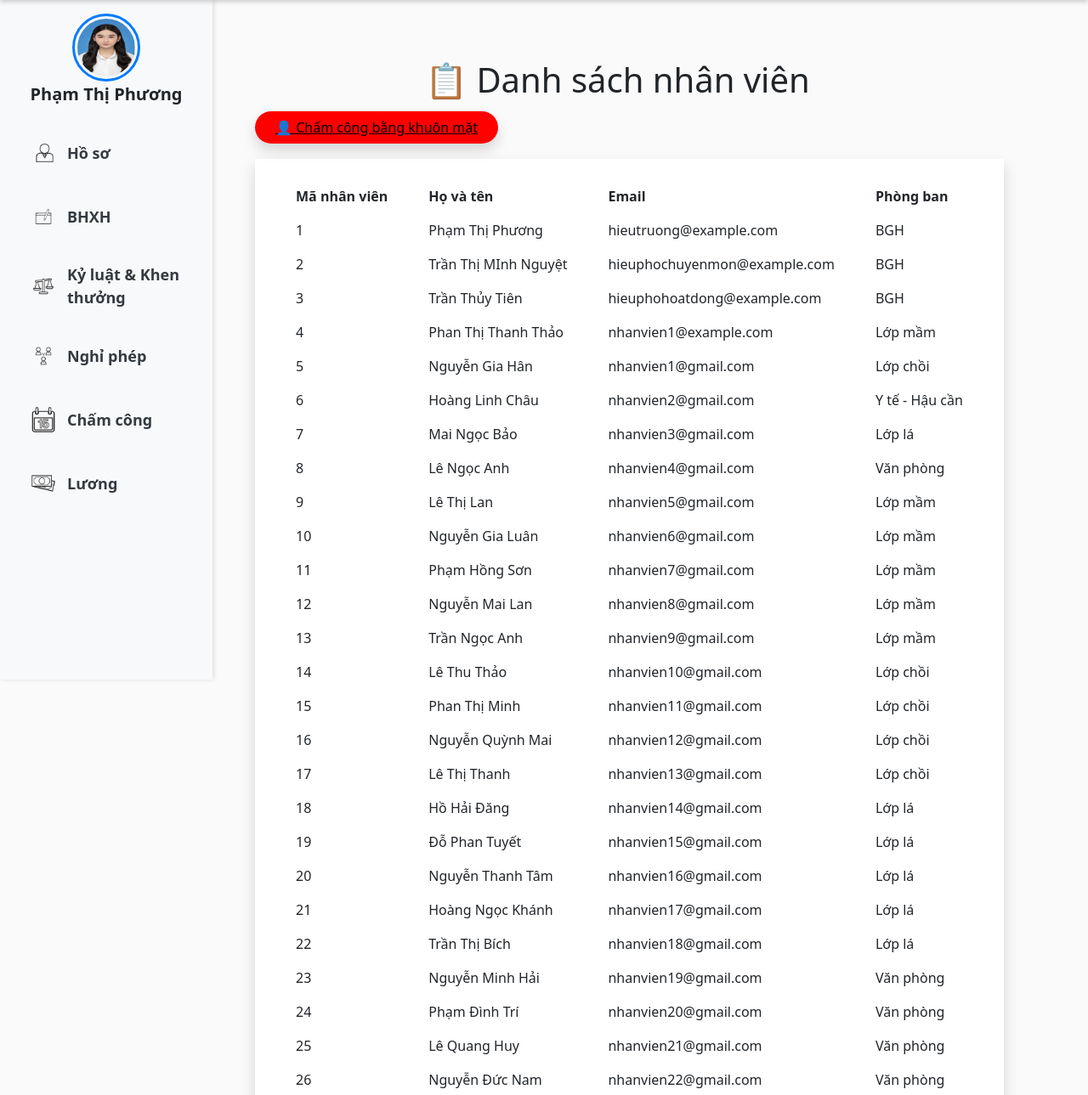
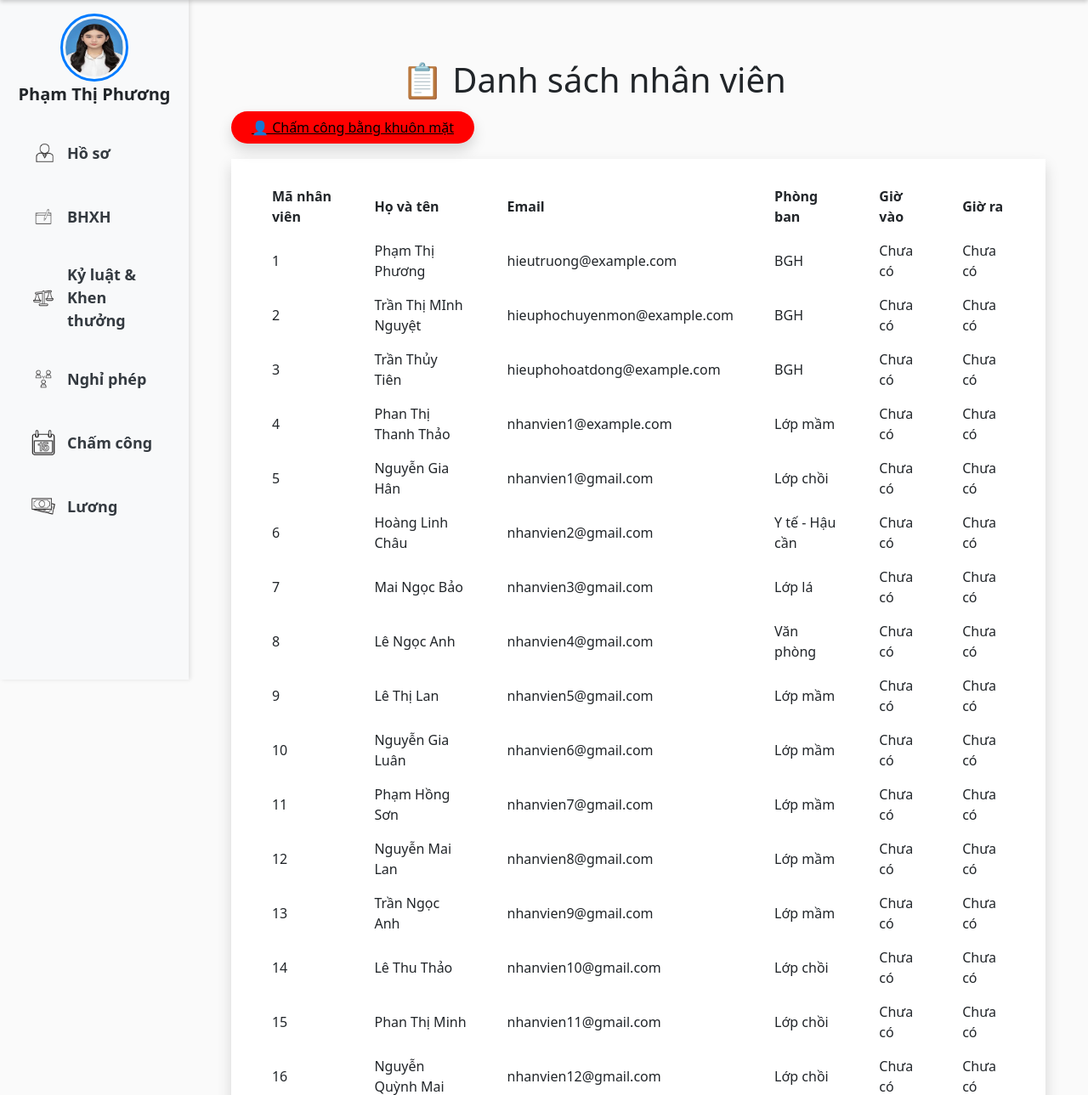
Before and after one commit to PhuongPham874/QLMN, a Django app: page /chamcong/ in a window 1280 px wide. Shown: the part 76-1365 px from the top of the page at 85% size. Run offline with Django 4.2, Linux system fonts and the light colour scheme; a user stored in the database is signed in; data comes from the database, SQL or seed files in the repository; both versions use the stored data as it was after the commit.

Commit message:
7/5/2025

```diff
--- a/QLMN/settings.py
+++ b/QLMN/settings.py
@@ -109,11 +109,11 @@
 
 LANGUAGE_CODE = 'en-us'
 
-TIME_ZONE = 'UTC'
+TIME_ZONE = 'Asia/Ho_Chi_Minh'
 
 USE_I18N = True
 
-USE_TZ = True
+USE_TZ = False
 
 
 # Static files (CSS, JavaScript, Images)
@@ -131,3 +131,5 @@
 # https://docs.djangoproject.com/en/4.2/ref/settings/#default-auto-field
 
 DEFAULT_AUTO_FIELD = 'django.db.models.BigAutoField'
+
+LOGIN_URL = '/login/'
--- a/chamcong/views.py
+++ b/chamcong/views.py
@@ -1,16 +1,34 @@
 from django.shortcuts import render, get_object_or_404
 from django.contrib.auth.decorators import login_required
 from HOME.models import NhanVien, ChamCong
+from django.utils import timezone
+import time
 
 @login_required
 def cham_cong_view(request):
     if request.user.is_superuser:
-        # Nếu là superuser, lấy danh sách tất cả nhân viên
+        nhan_viens = NhanVien.objects.all().order_by('id')
         nhan_vien = get_object_or_404(NhanVien, user=request.user)
-        nhan_viens = NhanVien.objects.all().order_by('id')  # Sắp xếp theo 'id' hoặc trường khác
+        now = timezone.now()
+
+        # Tạo danh sách chứa thông tin chấm công của từng nhân viên
+        nhan_viens_data = []
+        for nv in nhan_viens:
+            cham_cong = ChamCong.objects.filter(
+                nhan_vien=nv,
+                ngay=now.day,
+                thang=now.month,
+                nam=now.year
+            ).first()
+
+            nhan_viens_data.append({
+                'nhan_vien': nv,
+                'gio_vao': cham_cong.gio_vao if cham_cong else None,
+                'gio_ra': cham_cong.gio_ra if cham_cong else None,
+            })
+
         return render(request, 'ChamCong/danh_sach_nhan_vien.html', {
-            'is_super': True,
-            'nhan_viens': nhan_viens,
+            'nhan_viens_data': nhan_viens_data,
             'nhan_vien': nhan_vien
         })
 
@@ -142,7 +160,7 @@
     if recognized and nhan_vien_id:
         try:
             nhan_vien = NhanVien.objects.get(id=nhan_vien_id)
-            now = timezone.localtime(timezone.now())
+            now = timezone.now()
 
             ngay = now.day
             thang = now.month
--- a/luong/views.py
+++ b/luong/views.py
@@ -99,7 +99,7 @@
 @login_required
 def xem_bang_luong_cua_toi(request):
     try:
-        nhan_vien = request.user.nhanvien
+        nhan_vien = get_object_or_404(NhanVien, user=request.user)
     except NhanVien.DoesNotExist:
         return render(request, 'error.html', {'message': 'Không tìm thấy nhân viên liên kết với tài khoản này.'})
 
--- a/templates/ChamCong/danh_sach_nhan_vien.html
+++ b/templates/ChamCong/danh_sach_nhan_vien.html
@@ -34,19 +34,35 @@
                     <th class="py-2 px-4">Họ và tên</th>
                     <th class="py-2 px-4">Email</th>
                     <th class="py-2 px-4">Phòng ban</th>
+                    <th class="py-2 px-4">Giờ vào</th>
+                    <th class="py-2 px-4">Giờ ra</th>
                 </tr>
             </thead>
             <tbody>
-                {% for nv in nhan_viens %}
+                {% for item in nhan_viens_data %}
                 <tr class="border-t hover:bg-gray-50">
-                    <td class="py-2 px-4 font-mono">{{ nv.id }}</td>
-                    <td class="py-2 px-4">{{ nv.ten_nv }}</td>
-                    <td class="py-2 px-4">{{ nv.user.email }}</td>
-                    <td class="py-2 px-4">{{ nv.to_phong_ban }}</td>
+                    <td class="py-2 px-4 font-mono">{{ item.nhan_vien.id }}</td>
+                    <td class="py-2 px-4">{{ item.nhan_vien.ten_nv }}</td>
+                    <td class="py-2 px-4">{{ item.nhan_vien.user.email }}</td>
+                    <td class="py-2 px-4">{{ item.nhan_vien.to_phong_ban }}</td>
+                    <td class="py-2 px-4">
+                        {% if item.gio_vao %}
+                            {{ item.gio_vao|time:"H:i:s" }}
+                        {% else %}
+                            <span class="text-gray-400">Chưa có</span>
+                        {% endif %}
+                    </td>
+                    <td class="py-2 px-4">
+                        {% if item.gio_ra %}
+                            {{ item.gio_ra|time:"H:i:s" }}
+                        {% else %}
+                            <span class="text-gray-400">Chưa có</span>
+                        {% endif %}
+                    </td>
                 </tr>
                 {% empty %}
                 <tr>
-                    <td colspan="4" class="py-4 px-4 text-center text-gray-400">Không có nhân viên nào.</td>
+                    <td colspan="6" class="py-4 px-4 text-center text-gray-400">Không có nhân viên nào.</td>
                 </tr>
                 {% endfor %}
             </tbody>
--- a/templates/Luong/danh_sach_luong.html
+++ b/templates/Luong/danh_sach_luong.html
@@ -46,7 +46,7 @@
         </tr>
         <tr>
           <td style="padding: 8px;">Phụ cấp khác</td>
-          <td style="padding: 8px;">{{ bang_luong.phu_cap|default:0|floatformat:0 }} VND</td>
+          <td style="padding: 8px;">{{ bang_luong.tong_phu_cap|default:0|floatformat:0 }} VND</td>
         </tr>
         <tr style="background-color: #D8EDFE;">
           <td style="padding: 8px; font-weight: bold;">Tổng lương</td>
```
Also changed, not shown: db.sqlite3.
